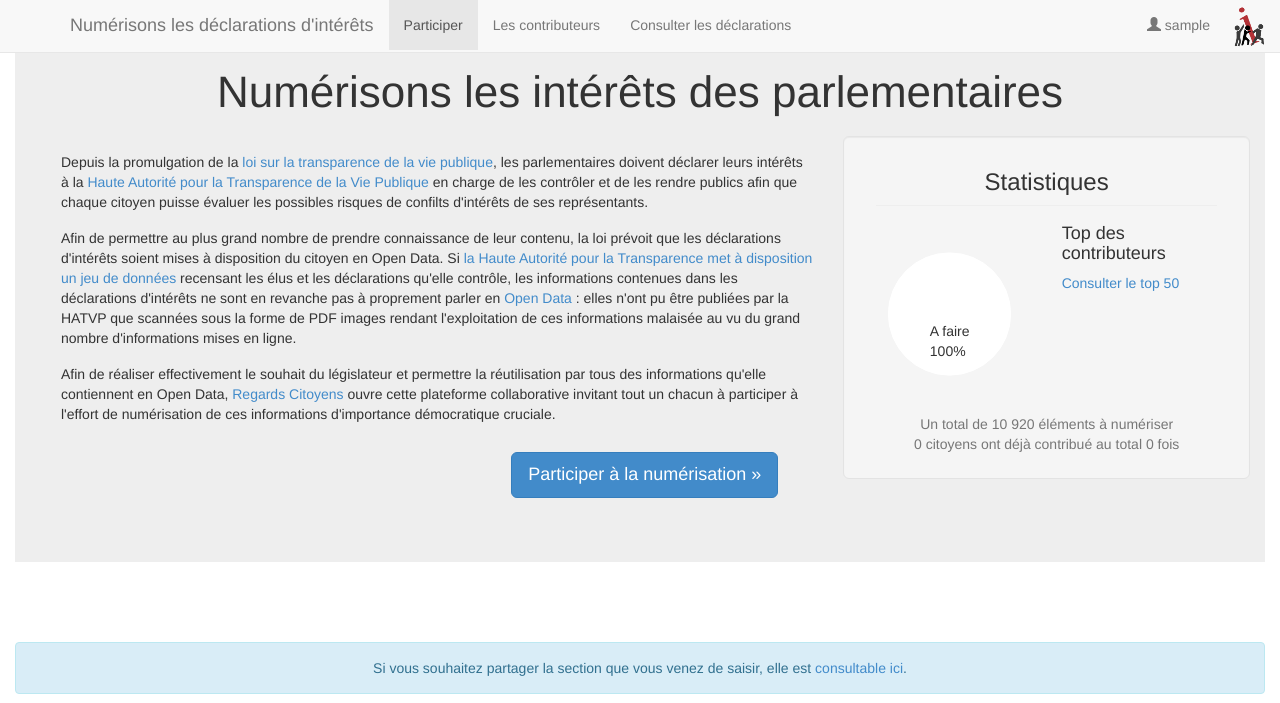
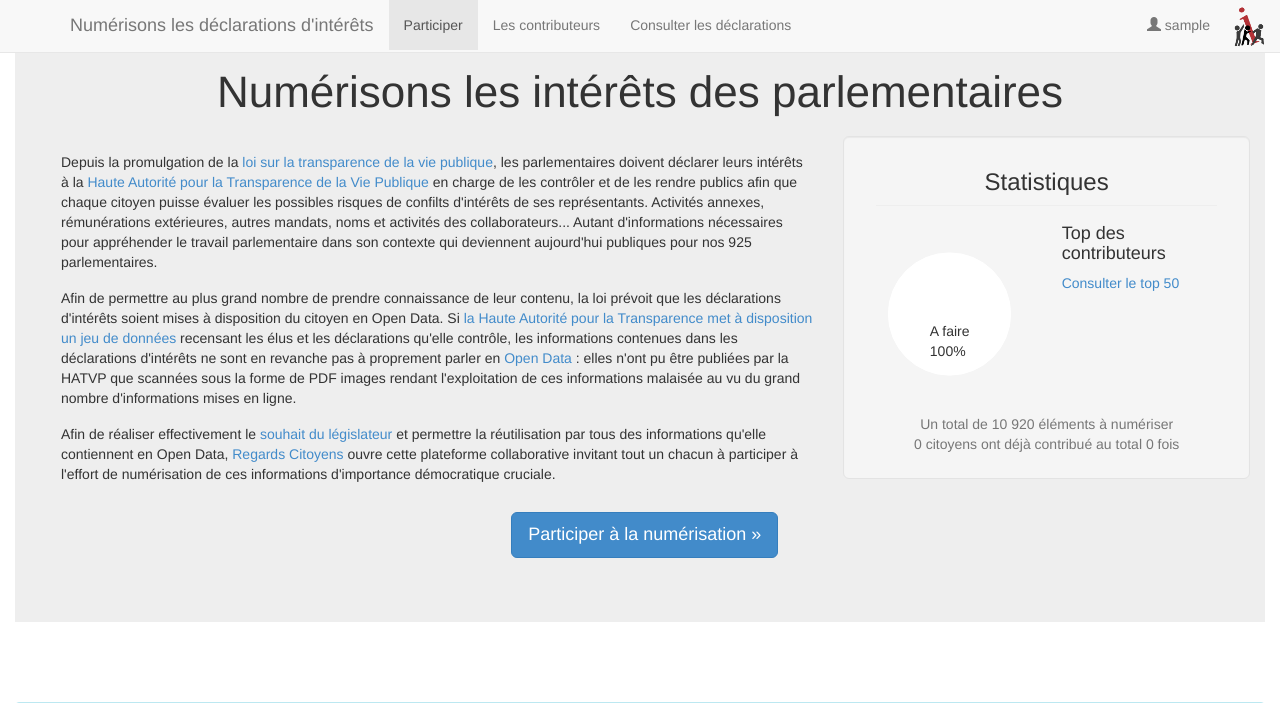
Before and after one commit to regardscitoyens/crowdsource_dpi, a PHP site: page / in a window 1280 px wide. Shown: the top 703 px of the page. Run offline with PHP 8.4, Linux system fonts and the light colour scheme; the visitor is signed in with stand-in values (Sample User, id 1); data that the repository does not hold is empty.

Commit message:
add intro sentence + link

```diff
--- a/include/view/intro.php
+++ b/include/view/intro.php
@@ -2,9 +2,9 @@
       <div class="jumbotron"><div class="row">
         <div class="col-md-12"><h1 class="text-center">Numérisons les intérêts des parlementaires</h1> </div>
         <div class="col-md-8 ">
-        <p>Depuis la promulgation de la <a target="_blank" href="http://www.regardscitoyens.org/adoption-des-projets-de-lois-sur-la-transparence-une-premiere-etape-vivement-la-suite/">loi sur la transparence de la vie publique</a>, les parlementaires doivent déclarer leurs intérêts à la <a target="_blank" href="http://www.hatvp.fr/">Haute Autorité pour la Transparence de la Vie Publique</a> en charge de les contrôler et de les rendre publics afin que chaque citoyen puisse évaluer les possibles risques de confilts d'intérêts de ses représentants.</p>
+        <p>Depuis la promulgation de la <a target="_blank" href="http://www.regardscitoyens.org/adoption-des-projets-de-lois-sur-la-transparence-une-premiere-etape-vivement-la-suite/">loi sur la transparence de la vie publique</a>, les parlementaires doivent déclarer leurs intérêts à la <a target="_blank" href="http://www.hatvp.fr/">Haute Autorité pour la Transparence de la Vie Publique</a> en charge de les contrôler et de les rendre publics afin que chaque citoyen puisse évaluer les possibles risques de confilts d'intérêts de ses représentants. Activités annexes, rémunérations extérieures, autres mandats, noms et activités des collaborateurs... Autant d'informations nécessaires pour appréhender le travail parlementaire dans son contexte qui deviennent aujourd'hui publiques pour nos 925 parlementaires.</p>
         <p>Afin de permettre au plus grand nombre de prendre connaissance de leur contenu, la loi prévoit que les déclarations d'intérêts soient mises à disposition du citoyen en Open Data. Si <a target="_blank" href="http://www.hatvp.fr/open-data.html">la Haute Autorité pour la Transparence met à disposition un jeu de données</a> recensant les élus et les déclarations qu'elle contrôle, les informations contenues dans les déclarations d'intérêts ne sont en revanche pas à proprement parler en <a target="_blank" href="http://www.regardscitoyens.org/open-data-en-france/">Open Data</a>&nbsp;: elles n'ont pu être publiées par la HATVP que scannées sous la forme de PDF images rendant l'exploitation de ces informations malaisée au vu du grand nombre d'informations mises en ligne.</p>
-        <p>Afin de réaliser effectivement le souhait du législateur et permettre la réutilisation par tous des informations qu'elle contiennent en Open Data, <a target="_blank" href="http://RegardsCitoyens.org">Regards&nbsp;Citoyens</a> ouvre cette plateforme collaborative invitant tout un chacun à participer à l'effort de numérisation de ces informations d'importance démocratique cruciale.</p>
+        <p>Afin de réaliser effectivement le <a href="http://www.nossenateurs.fr/amendement/20122013-724/125">souhait du législateur</a> et permettre la réutilisation par tous des informations qu'elle contiennent en Open Data, <a target="_blank" href="http://RegardsCitoyens.org">Regards&nbsp;Citoyens</a> ouvre cette plateforme collaborative invitant tout un chacun à participer à l'effort de numérisation de ces informations d'importance démocratique cruciale.</p>
         <p id="start-num" class="text-right" style="margin-right: 50px"><a href="#crowdsource" class="btn btn-primary btn-lg" role="button">Participer à la numérisation &raquo;</a></p>
         </div>
         <div id="stats" class="col-md-4 well well-lg">
```
